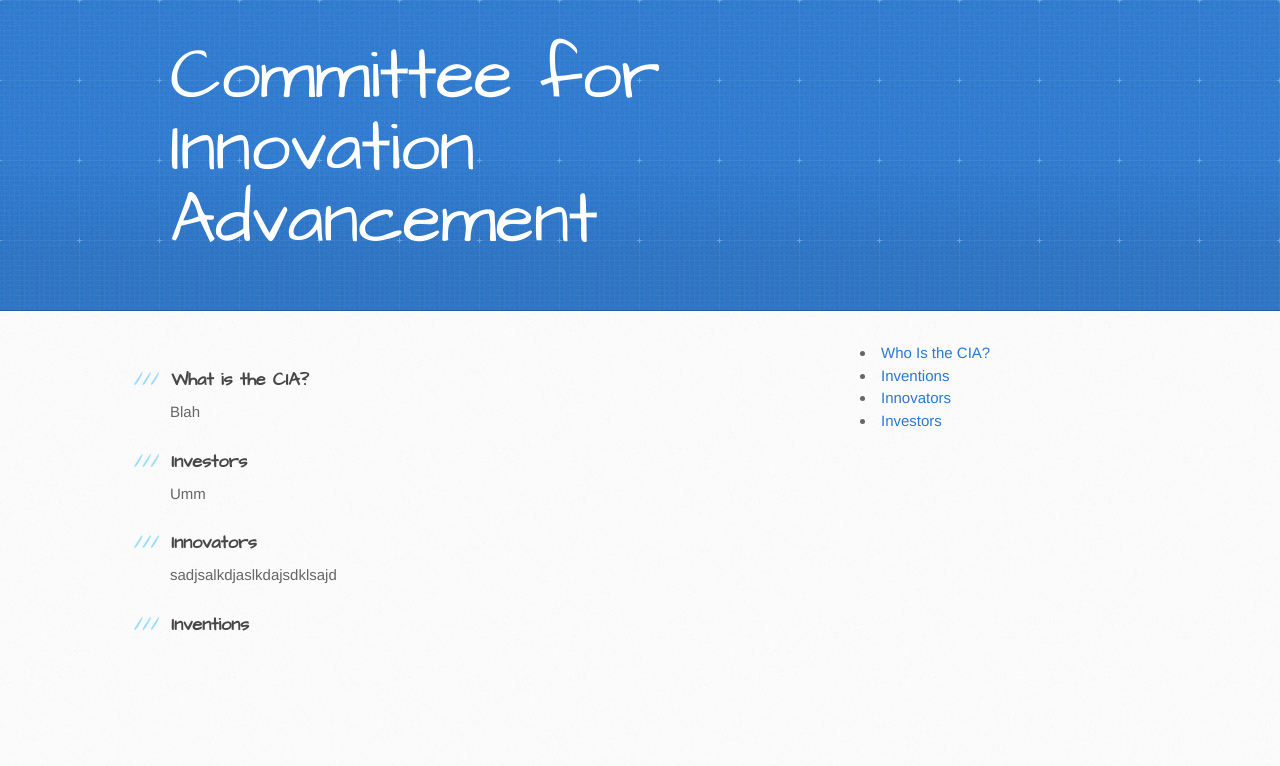
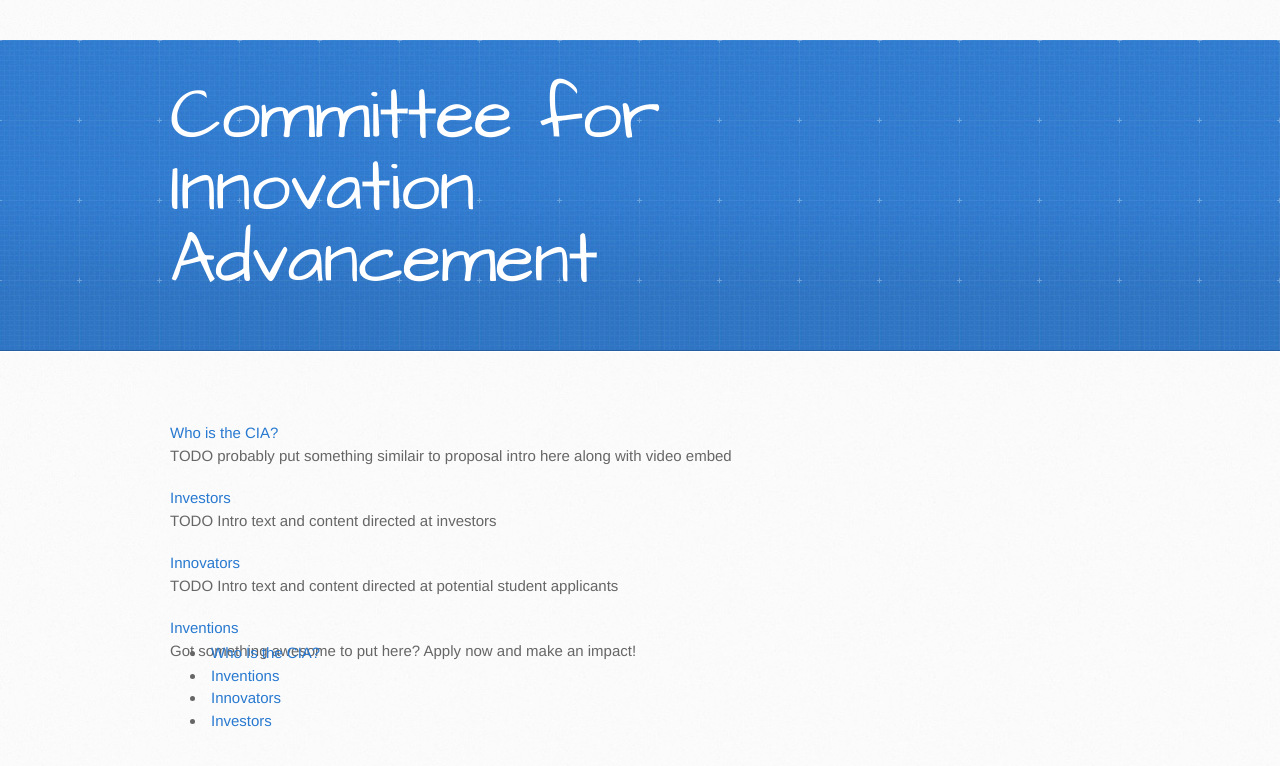
Before and after one commit to Anphamthanh/LCC3403-Website, a plain HTML site: page index.html in a window 1280 px wide. Drawn offline with Linux system fonts and the light colour scheme.

Commit message:
Update index.html
messing with styles/placement
changed tabs to spaces (2 spaces)
fixed anchor links
added TODOs

```diff
--- a/index.html
+++ b/index.html
@@ -12,6 +12,15 @@
   <!--[if lt IE 9]>
   <script src="//html5shiv.googlecode.com/svn/trunk/html5.js"></script>
   <![endif]-->
+  <style>
+    /* additional styles on top of bootstrap */
+    body, section {
+      padding-top: 40px;
+    }
+    section {
+      margin-bottom: -40px;
+    }
+  </style>
 
   <title>CIA - Commitee for Innovation Advancement</title>
 </head>
@@ -25,29 +34,39 @@
 
   <div id="content-wrapper">
     <div class="inner clearfix">
-        <section id="main-content">
-          <h3>
-<a name="Who is the CIA?" class="anchor" href="#whois"><span class="octicon octicon-link"></span></a>What is the CIA?</h3>
+      <section id="whois">
+        <a href="#whois">
+          <h2>Who is the CIA?</h2>
+        </a>
 
-<p>Blah</p>
-<h3>
-<a name="Investors" class="anchor" href="#investors"><span class="octicon octicon-link"></span></a>Investors</h3>
+        <p>TODO probably put something similair to proposal intro here along with video embed</p>
+      </section>
+      <section id="investor">
+        <a href="#investors">
+            <h2>Investors</h2>
+        </a>
 
-<p>Umm</p>
-<h3>
-<a name="Innovators" class="anchor" href="#innovators"><span class="octicon octicon-link"></span></a>Innovators</h3>
+        <p>TODO Intro text and content directed at investors</p>
+      </section>
+      <section id="innovators">
+        <a href="#innovators">
+          <h2>Innovators</h2>
+        </a>
 
-<p>sadjsalkdjaslkdajsdklsajd</p>
-<h3>
-<a name="Inventions" class="anchor" href="#inventions"><span class="octicon octicon-link"></span></a>Inventions</h3>
+        <p>TODO Intro text and content directed at potential student applicants</p>
+      </section>
+      <section id="inventions">
+        <a href="#inventions">
+          <h2>Inventions</h2>
+        </a>
 
-
+        <p>Got something awesome to put here? Apply now and make an impact!</p>
       </section>
 
-        <div id="navbar">
+      <div id="navbar" class="navbar-fixed-top">
         <div class="navbar-inner">
           <ul class="nav">
-			<li class="active"><a href="#navbar">Who Is the CIA?</a></li>
+            <li class="active"><a href="#whois">Who Is the CIA?</a></li>
             <li><a href="#inventions">Inventions</a></li>
             <li><a href="#innovators">Innovators</a></li>
             <li><a href="#investors">Investors</a></li>
@@ -57,7 +76,5 @@
 
     </div>
   </div>
-
-
 </body>
 </html>
```
Lines whose indentation alone changed are shown as unchanged.
